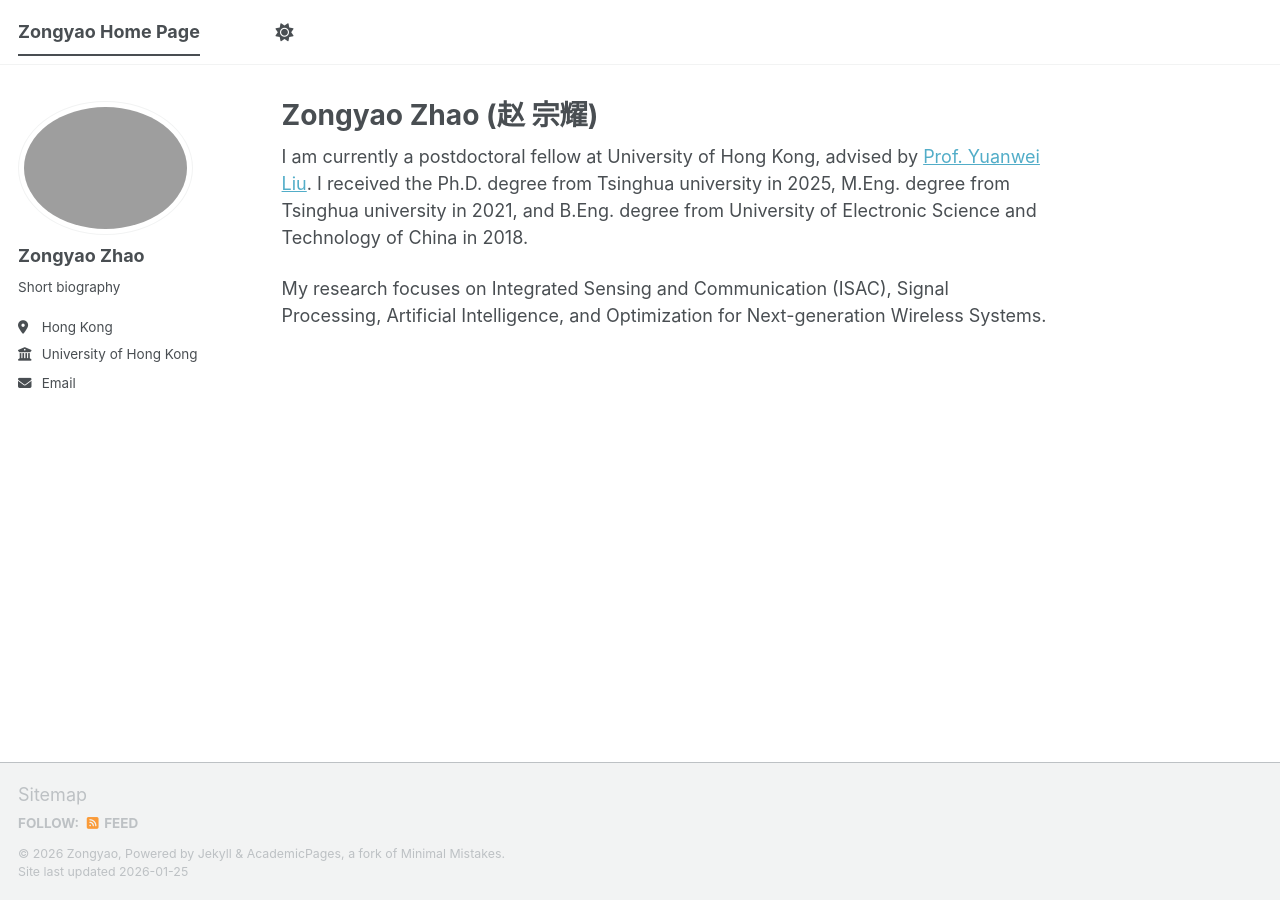
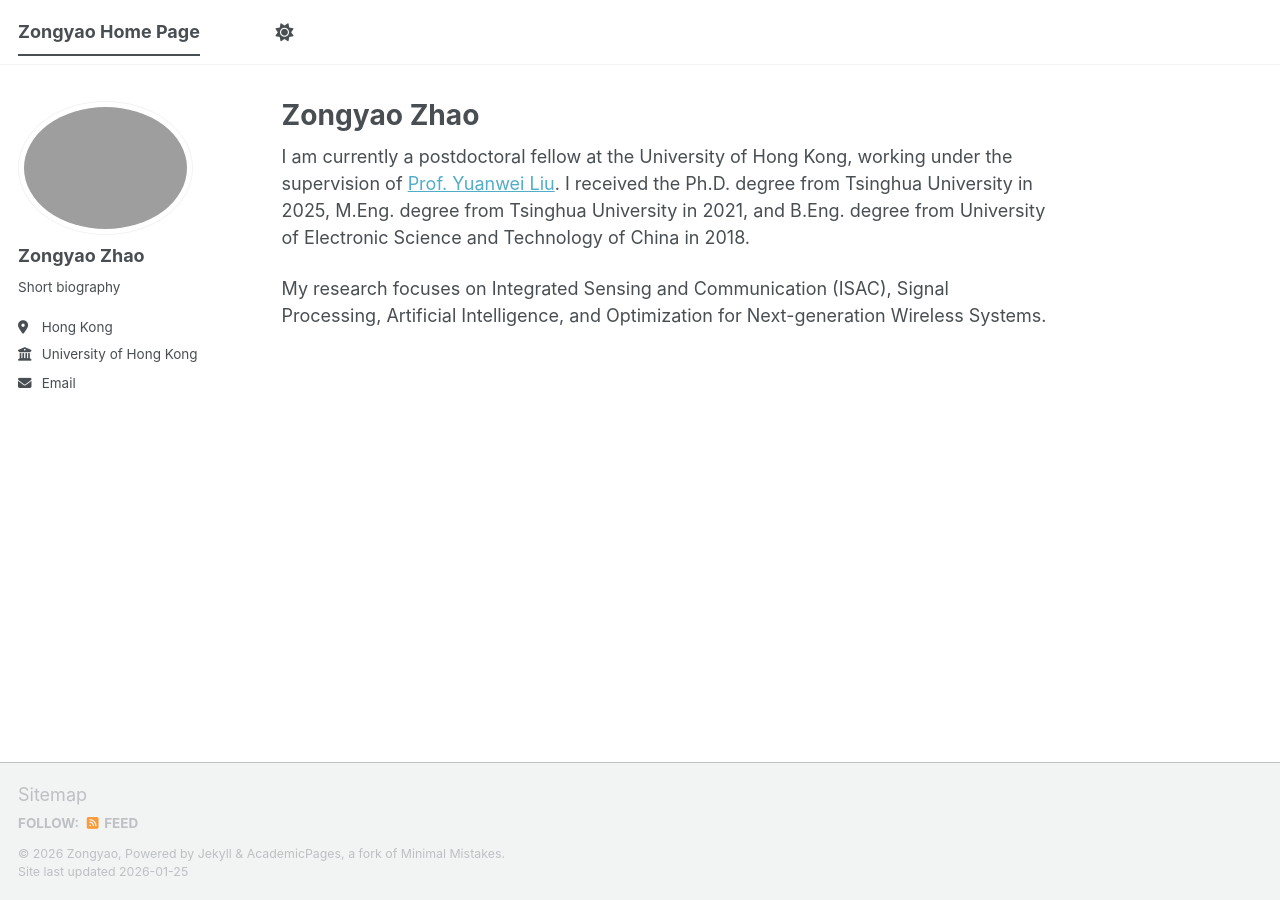
Before and after one commit to ZongyaoZhao/ZongyaoZhao.github.io, a Jekyll site: the page built from _pages/about.md, in a window 1280 px wide. Built offline with Jekyll 4.4.1, drawn with Linux system fonts in a browser that asks for light colours; a script bundle is joined from its source files by our own code; library files that are not in the unit come from our copies.

Commit message:
Update about.md

```diff
--- a/_pages/about.md
+++ b/_pages/about.md
@@ -1,11 +1,11 @@
 ---
 permalink: /
-title: "Zongyao Zhao (赵 宗耀)"
+title: "Zongyao Zhao"
 author_profile: true
 redirect_from:
   - /about/
   - /about.html
 ---
-I am currently a postdoctoral fellow at University of Hong Kong, advised by <a href="https://www.eee.hku.hk/~yuanwei/index.html">Prof. Yuanwei Liu</a>. I received the Ph.D. degree from Tsinghua university in 2025, M.Eng. degree from Tsinghua university in 2021, and B.Eng. degree from University of Electronic Science and Technology of China in 2018.
+I am currently a postdoctoral fellow at the University of Hong Kong, working under the supervision of <a href="https://www.eee.hku.hk/~yuanwei/index.html">Prof. Yuanwei Liu</a>. I received the Ph.D. degree from Tsinghua University in 2025, M.Eng. degree from Tsinghua University in 2021, and B.Eng. degree from University of Electronic Science and Technology of China in 2018.
 
 My research focuses on Integrated Sensing and Communication (ISAC), Signal Processing, Artificial Intelligence, and Optimization for Next-generation Wireless Systems.
```
